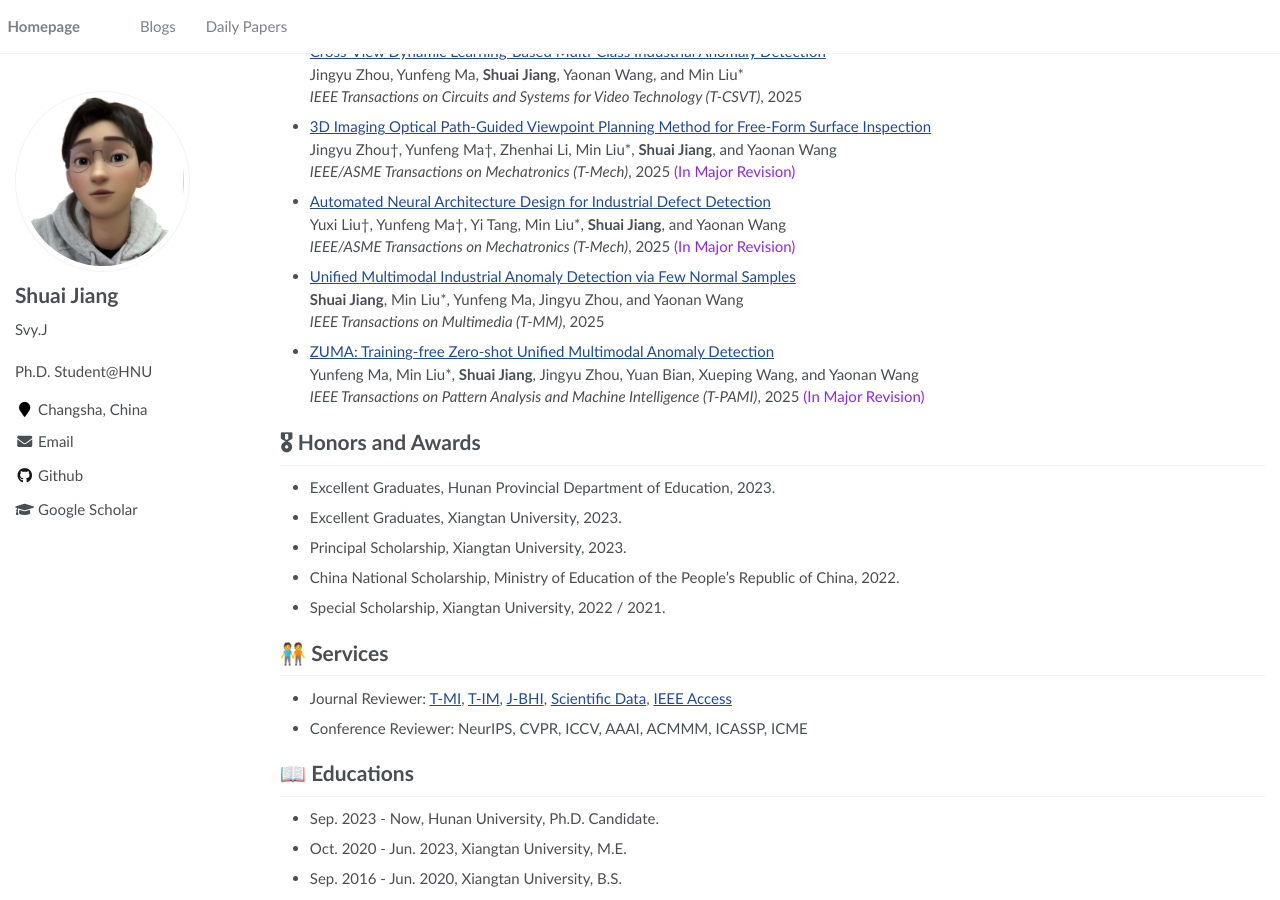
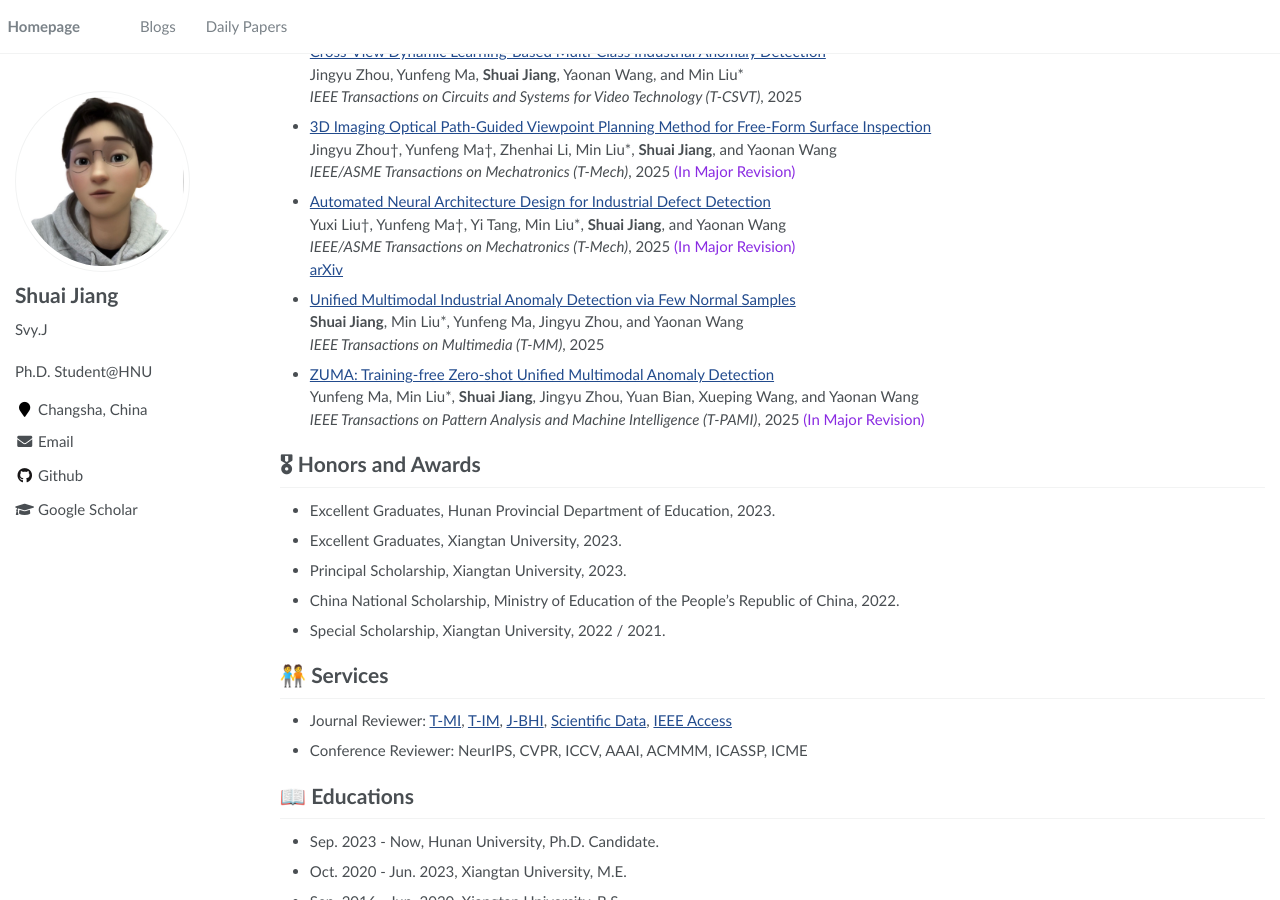
Before and after one commit to SvyJ/svyj.github.io, a Jekyll site: the page built from _pages/index.md, in a window 1280 px wide and 900 px high, scrolled down 3270 px. Built offline with Jekyll 4.4.1, drawn with Linux system fonts in a browser that asks for light colours.

Commit message:
Update index.md

```diff
--- a/_pages/index.md
+++ b/_pages/index.md
@@ -224,6 +224,7 @@ _IEEE Transactions on Automation Science and Engineering (T-ASE)_, 2025<br>
 - [Automated Neural Architecture Design for Industrial Defect Detection](https://ieeexplore.ieee.org/xpl/RecentIssue.jsp?punumber=3516)<br>
   Yuxi Liu†, Yunfeng Ma†, Yi Tang, Min Liu*, **Shuai Jiang**, and Yaonan Wang<br>
   _IEEE/ASME Transactions on Mechatronics (T-Mech)_, 2025 <font color="#8A2BE2">(In Major Revision)</font><br>
+  [arXiv](https://arxiv.org/abs/2510.06669)
 
 - [Unified Multimodal Industrial Anomaly Detection via Few Normal Samples](https://ieeexplore.ieee.org/xpl/RecentIssue.jsp?punumber=6046)<br>
   **Shuai Jiang**, Min Liu*, Yunfeng Ma, Jingyu Zhou, and Yaonan Wang<br>
```
